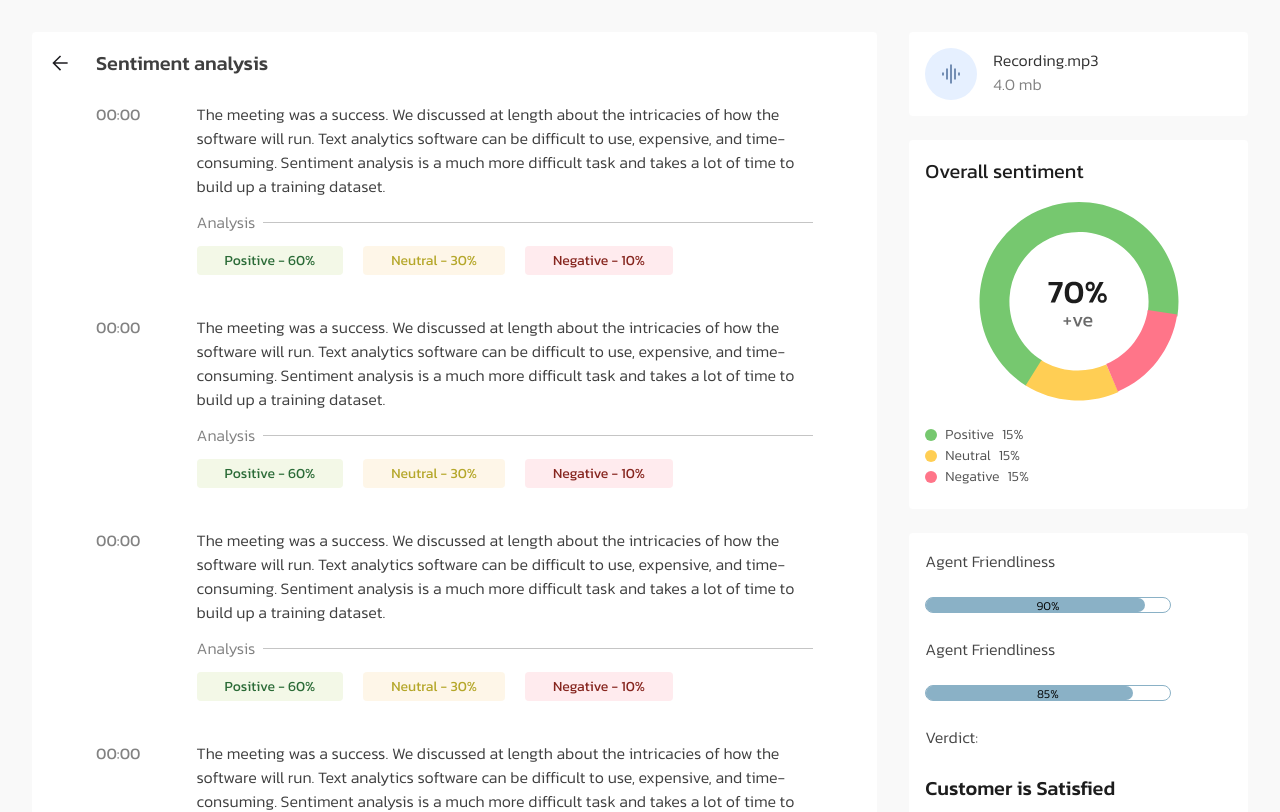
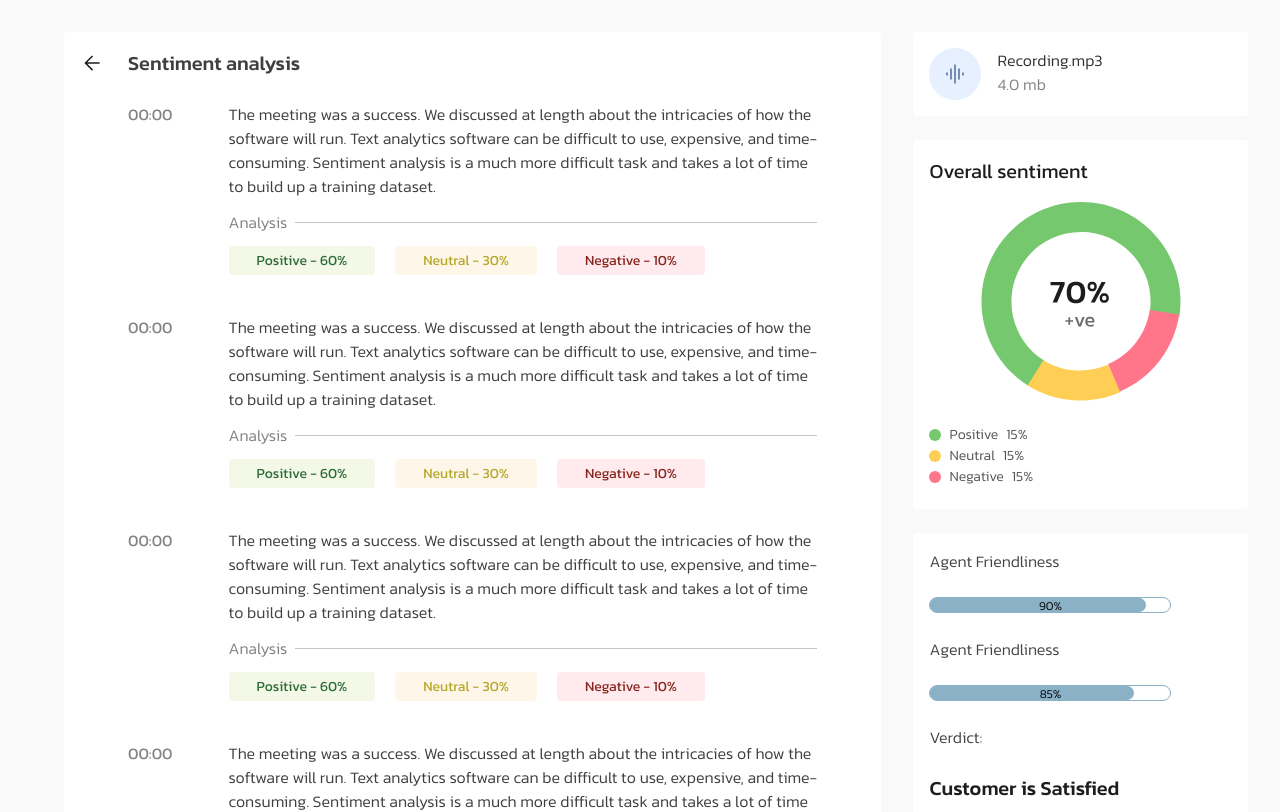
Before and after one commit to KodianKodes/customersupport.web-1, a React (Vite) app in the folder scrybe_frontend/: page /sentiment-analysis in a window 1280 px wide. Shown: the top 812 px of the page. Built offline with nearby package versions, Linux system fonts and the light colour scheme.

Commit message:
refactor: separated Audio card to its own comp

```diff
--- a/scrybe_frontend/src/pages/SentimentAnalysis/SentimentAnalysis.module.scss
+++ b/scrybe_frontend/src/pages/SentimentAnalysis/SentimentAnalysis.module.scss
@@ -59,29 +59,6 @@
       gap: pix-rem(16);
       background-color: white;
       border-radius: pix-rem(4);
-    }
-
-    .audio__file {
-      font-size: pix-rem(16);
-      font-weight: 300;
-
-      .audio__icon__container {
-        width: pix-rem(52);
-        height: pix-rem(52);
-      }
-
-      .audio__text {
-        margin-right: auto;
-        text-align: left;
-
-        .audio__name {
-          color: #313131;
-        }
-
-        .audio__size {
-          color: #828282;
-        }
-      }
     }
 
     .overall__sentiment {
--- /dev/null
+++ b/scrybe_frontend/src/pages/SentimentAnalysis/components/AsideCard/AsideCard.module.scss
@@ -0,0 +1,10 @@
+@import "../../../../assets/styles/utilities/functionsANDmedia";
+
+.inner__container {
+  width: 100%;
+  padding: pix-rem(16);
+  display: flex;
+  gap: pix-rem(16);
+  background-color: white;
+  border-radius: pix-rem(4);
+}
--- /dev/null
+++ b/scrybe_frontend/src/pages/SentimentAnalysis/components/AsideCard/index.jsx
@@ -0,0 +1,16 @@
+import React from "react";
+import PropTypes from "prop-types";
+import styles from "./AsideCard.module.scss";
+
+function AsideCard({ children, classType }) {
+  return (
+    <div className={`${classType} ${styles.inner__container}`}>{children}</div>
+  );
+}
+
+AsideCard.propTypes = {
+  children: PropTypes.node.isRequired,
+  classType: PropTypes.string.isRequired,
+};
+
+export default AsideCard;
--- /dev/null
+++ b/scrybe_frontend/src/pages/SentimentAnalysis/components/AudioCard/AudioCard.module.scss
@@ -0,0 +1,24 @@
+@import "../../../../assets/styles/utilities/functionsANDmedia";
+
+.audio__file {
+  font-size: pix-rem(16);
+  font-weight: 300;
+
+  .audio__icon__container {
+    width: pix-rem(52);
+    height: pix-rem(52);
+  }
+
+  .audio__text {
+    margin-right: auto;
+    text-align: left;
+
+    .audio__name {
+      color: #313131;
+    }
+
+    .audio__size {
+      color: #828282;
+    }
+  }
+}
--- /dev/null
+++ b/scrybe_frontend/src/pages/SentimentAnalysis/components/AudioCard/index.jsx
@@ -0,0 +1,20 @@
+import React from "react";
+import styles from "./AudioCard.module.scss";
+import audioIcon from "../../icons/audio_icon.svg";
+import AsideCard from "../AsideCard";
+
+function AudioCard() {
+  return (
+    <AsideCard classType={styles.audio__file}>
+      <div className={styles.audio__icon__container}>
+        <img src={audioIcon} alt="audio icon" />
+      </div>
+      <div className={styles.audio__text}>
+        <div className={styles.audio__name}>Recording.mp3</div>
+        <div className={styles.audio__size}>4.0 mb</div>
+      </div>
+    </AsideCard>
+  );
+}
+
+export default AudioCard;
--- a/scrybe_frontend/src/pages/SentimentAnalysis/index.jsx
+++ b/scrybe_frontend/src/pages/SentimentAnalysis/index.jsx
@@ -1,12 +1,12 @@
 import React from "react";
 import styles from "./SentimentAnalysis.module.scss";
 import arrowIcon from "./icons/arrow_back.svg";
-import audioIcon from "./icons/audio_icon.svg";
 import pieChart from "./icons/pie_chart.svg";
 import downloadIcon from "./icons/download.svg";
 import dropdownIcon from "./icons/dropdown.svg";
 import shareIcon from "./icons/share.svg";
 import AnalysisCard from "./components/AnalysisCard";
+import AudioCard from "./components/AudioCard";
 
 function SentimentAnalysis() {
   const positiveTags = [
@@ -43,6 +43,7 @@ function SentimentAnalysis() {
 
   return (
     <div className={styles.page__container}>
+      <div className={styles.audio__mobile} />
       <main className={styles.main__container}>
         <span className={styles.main__container__top}>
           <div className={styles.main__container__top__arrow__icon__container}>
@@ -69,15 +70,7 @@ function SentimentAnalysis() {
         </div>
       </main>
       <aside className={styles.aside__container}>
-        <div className={`${styles.audio__file} ${styles.inner__container}`}>
-          <div className={styles.audio__icon__container}>
-            <img src={audioIcon} alt="audio icon" />
-          </div>
-          <div className={styles.audio__text}>
-            <div className={styles.audio__name}>Recording.mp3</div>
-            <div className={styles.audio__size}>4.0 mb</div>
-          </div>
-        </div>
+        <AudioCard />
         <div
           className={`${styles.overall__sentiment} ${styles.inner__container}`}
         >
```
